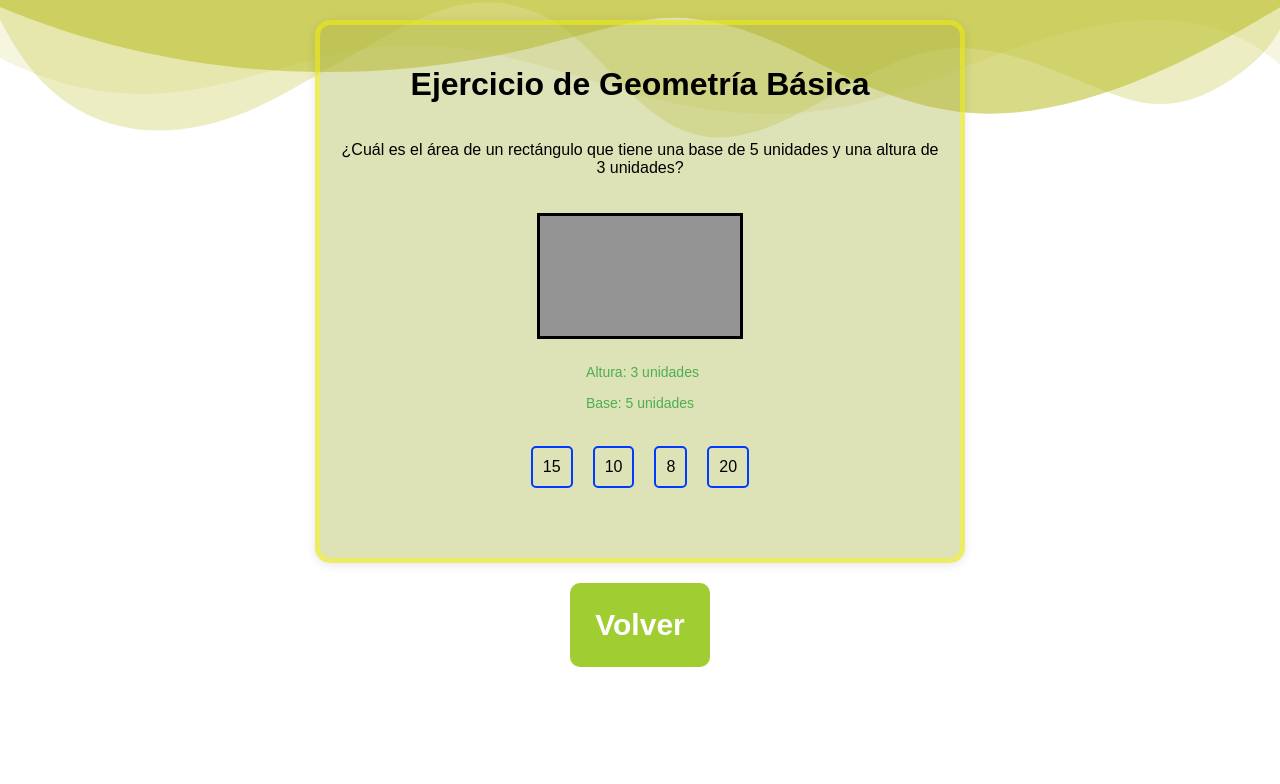
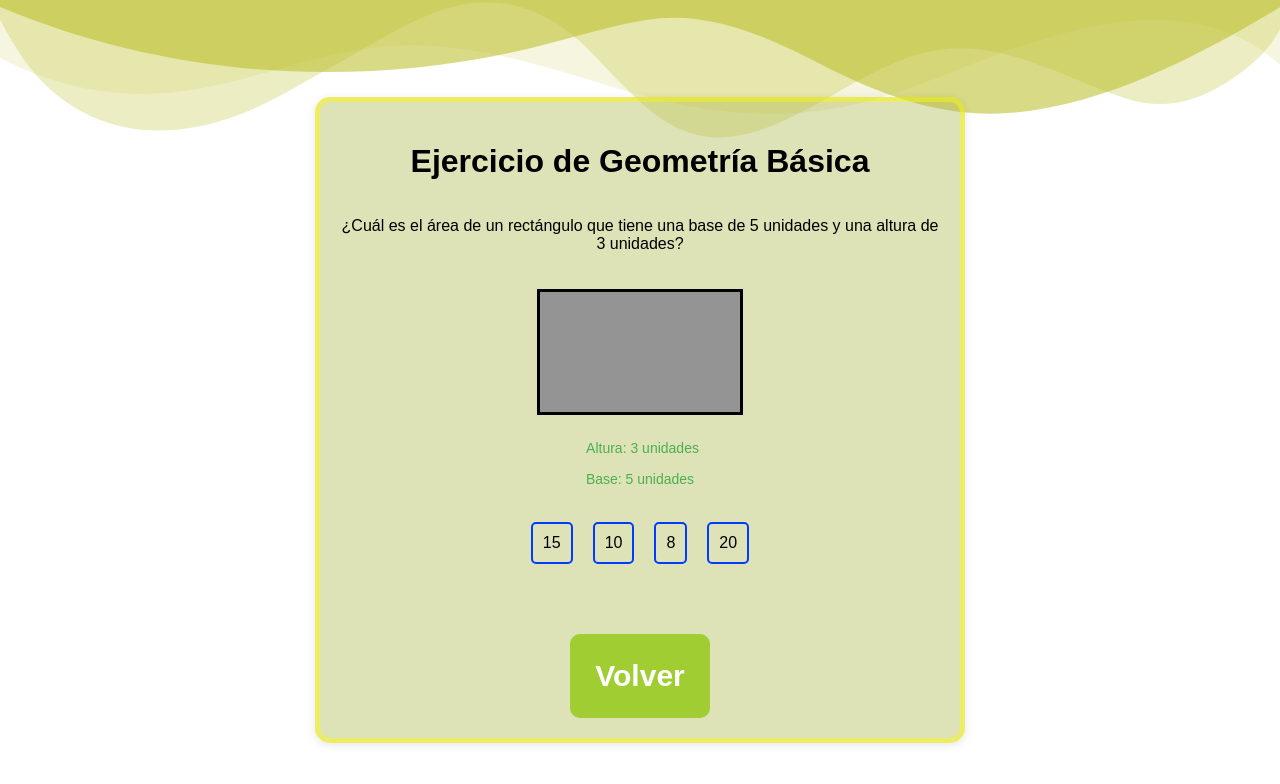
Before and after one commit to edward15001/IPO, a plain HTML site: page ejerciciosG/ejercicio1.html in a window 1280 px wide. Drawn offline with Linux system fonts and the light colour scheme.

```diff
--- a/ejerciciosA/styleA.css
+++ b/ejerciciosA/styleA.css
@@ -3,6 +3,7 @@ body {
     line-height: 1.6;
     margin: 0;
     display: flex;
+    height: 100vh;
     flex-direction: column;
     justify-content: center;
     align-items: center;
--- a/ejerciciosC/styleC.css
+++ b/ejerciciosC/styleC.css
@@ -1,6 +1,7 @@
 body {
     font-family: Arial, sans-serif;
     display: flex;
+    height: 100vh;
     flex-direction: column;
     margin: 20px;
     text-align: center;
--- a/ejerciciosE/styleE.css
+++ b/ejerciciosE/styleE.css
@@ -2,6 +2,7 @@ body {
     font-family: Arial, sans-serif;
     margin: 20px;
     display: flex;
+    height: 100vh;
     flex-direction: column;
     align-items: center;
 }
--- a/ejerciciosG/ejercicio1.html
+++ b/ejerciciosG/ejercicio1.html
@@ -62,6 +62,11 @@
     </form>
 
     <div class="resultado" id="resultado"></div>
+    <div class="container">
+      <div class="buttons">
+        <a href="../geometria.html" class="btn volver">Volver</a>
+      </div>
+    </div>
   </div>
   <script>
     function verificarRespuesta() {
@@ -87,11 +92,6 @@
     }
   </script>
 
-  <div class="container">
-    <div class="buttons">
-      <a href="../geometria.html" class="btn volver">Volver</a>
-    </div>
-  </div>
 
 </body>
 
--- a/ejerciciosG/styleG.css
+++ b/ejerciciosG/styleG.css
@@ -1,7 +1,7 @@
 body {
     font-family: Arial, sans-serif;
     display: flex;
-    flex-direction: column;
+    height: 100vh;
     margin: 20px;
     text-align: center;
     justify-content: center;
```
